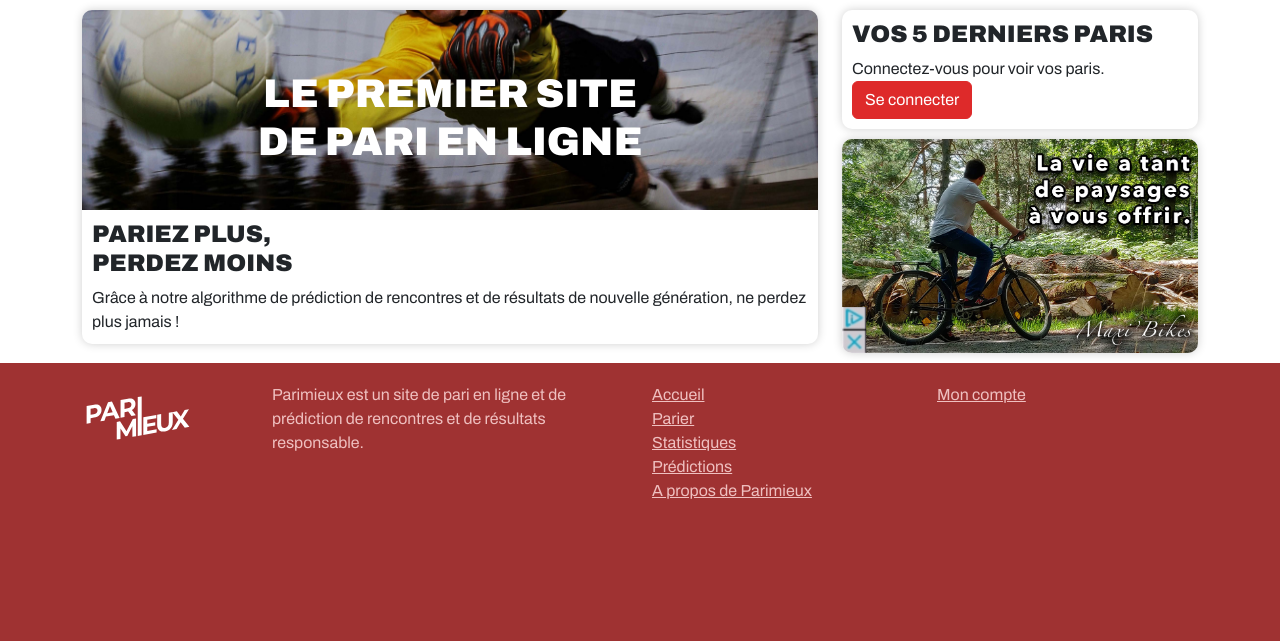
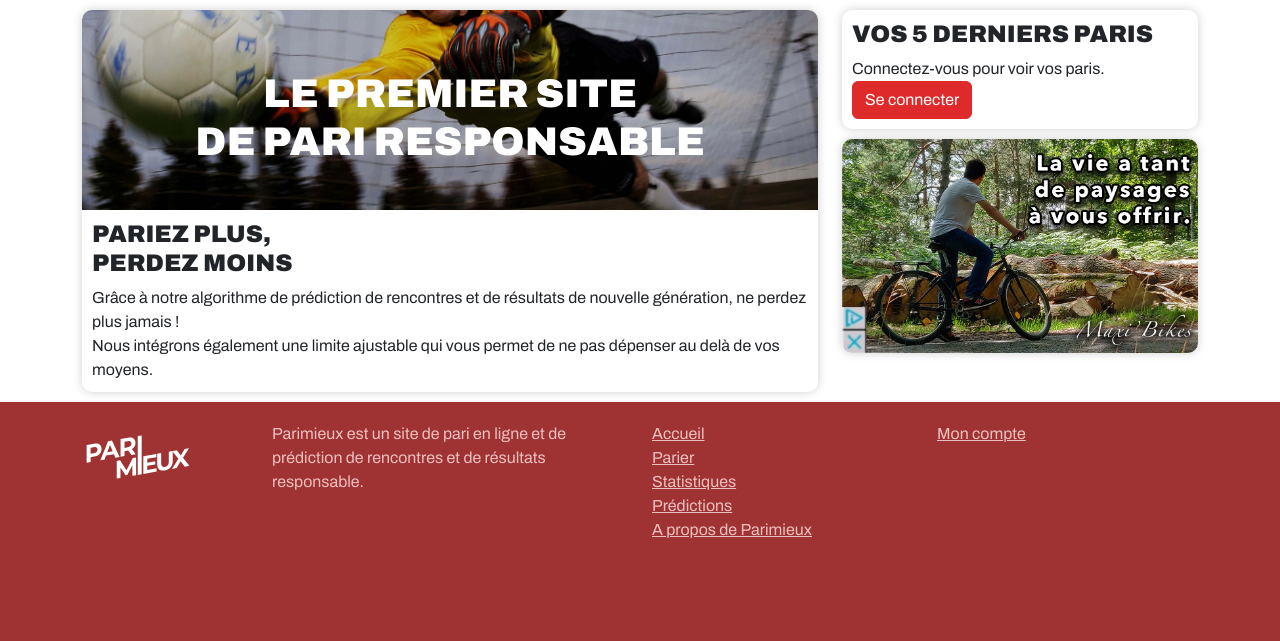
Before and after one commit to hugopanel/pariplus, a PHP site: page / in a window 1280 px wide. Shown: the part 80-721 px from the top of the page. Run offline with PHP 8.4, Linux system fonts and the light colour scheme.

Commit message:
Modifications éthiques. Suppression du message indiquant qu'une limite de 0 est possible. Changement du titre d'accueil et ajout d'une phrase concernant la limite

```diff
--- a/account/index.php
+++ b/account/index.php
@@ -117,7 +117,7 @@
                         <div class="mb-3">
                             <label for="inputMaxBets">Limite de paris (EUR)</label>
                             <input type="number" class="form-control" id="inputMaxBets" name="inputMaxBets" placeholder="<?php echo $maxBets; ?>">
-                            <p>&bull; Un montant de 0€ ne fixe aucune limite. </p>
+<!--                            <p>&bull; Un montant de 0€ ne fixe aucune limite. </p>--> <!-- On supprime le message mais on garde la limite de 0 possible au cas où... -->
                             <?php
                             if (isset($errors)) {
                                 if (in_array("maxBets_illegal_value", $errors))
--- a/index.php
+++ b/index.php
@@ -73,11 +73,12 @@
             <div class="bloc">
                 <div class="bloc-hero">
                     <img class="bloc-hero-img" src="assets/img/pexels-pixabay-262506-modif.jpg" alt="">
-                    <h1 class="bloc-hero-title" style="color: white;">LE PREMIER SITE<br>DE PARI EN LIGNE</h1>
+                    <h1 class="bloc-hero-title" style="color: white;">LE PREMIER SITE<br>DE PARI RESPONSABLE</h1>
                 </div>
                 <div class="bloc-content">
                     <h4>PARIEZ PLUS,<br>PERDEZ MOINS</h4>
                     Grâce à notre algorithme de prédiction de rencontres et de résultats de nouvelle génération, ne perdez plus jamais !
+                    <br>Nous intégrons également une limite ajustable qui vous permet de ne pas dépenser au delà de vos moyens.
                 </div>
             </div>
         </div>
```
